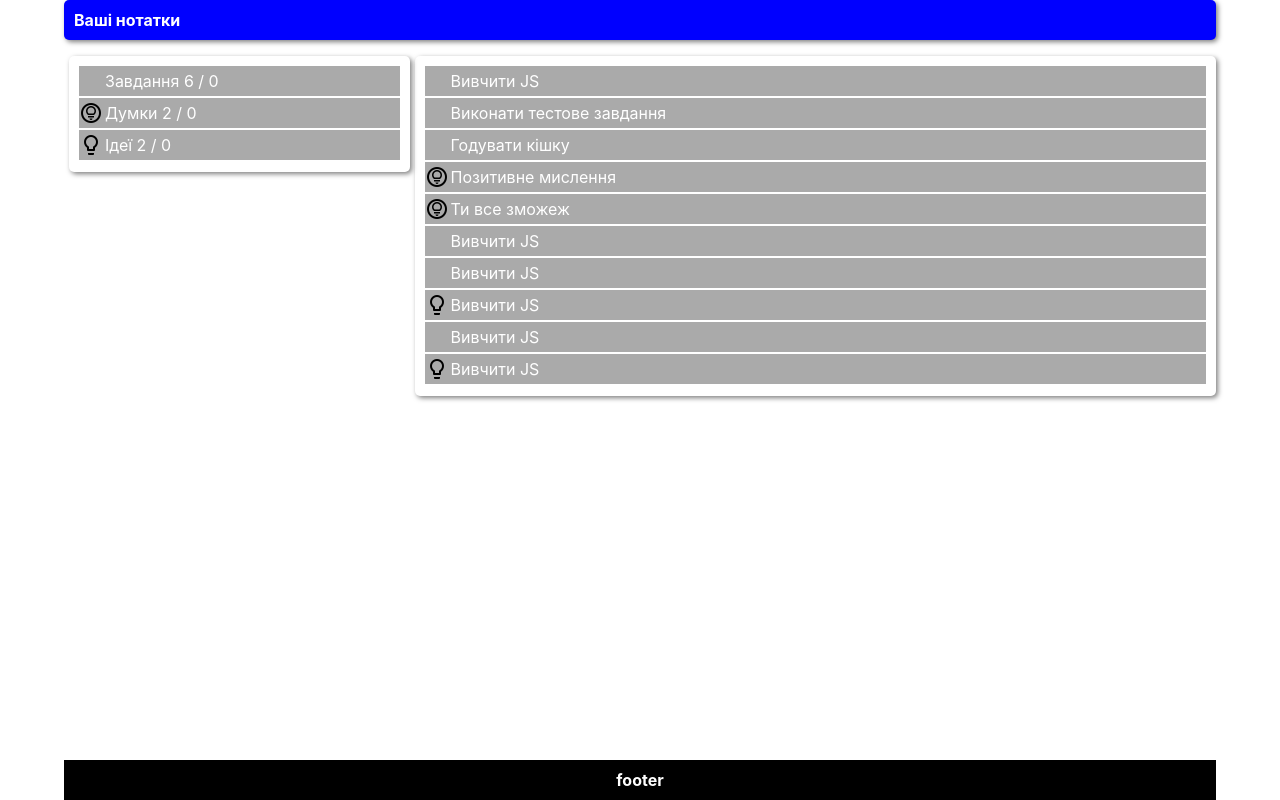
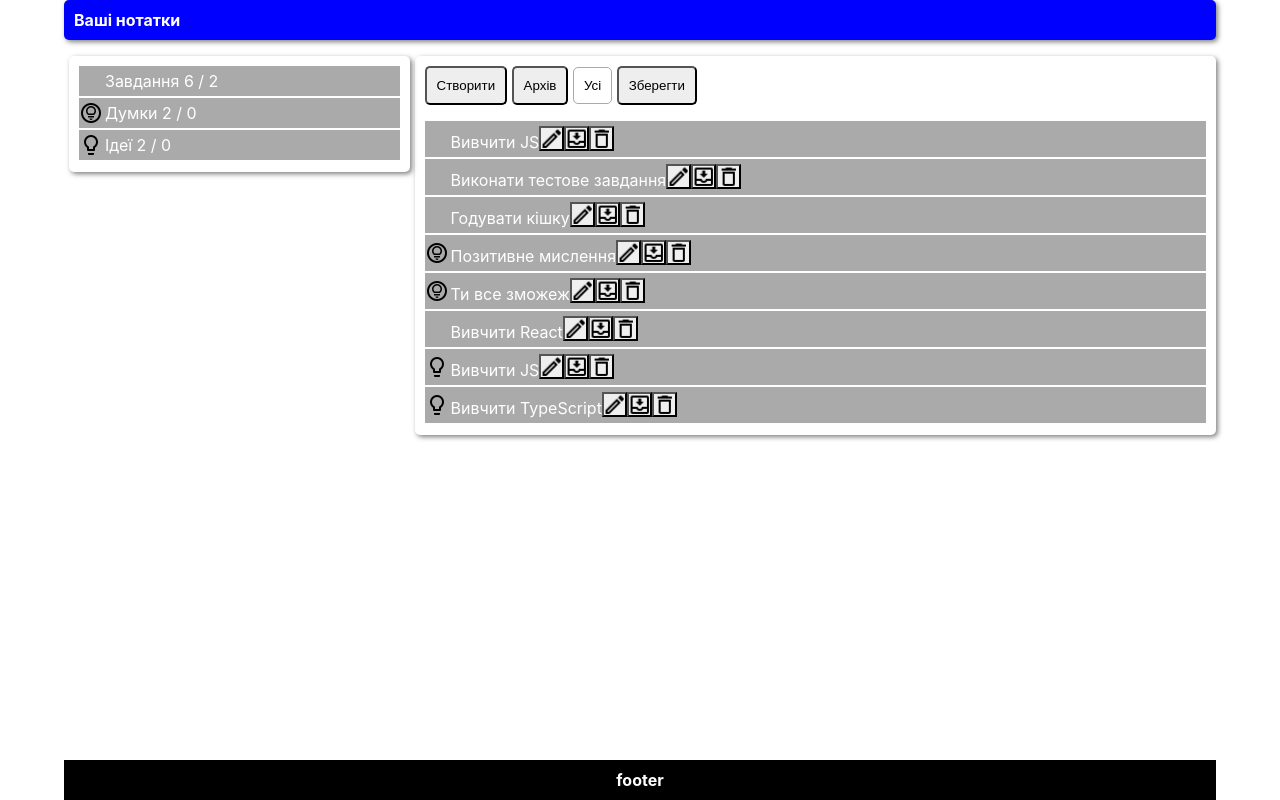
Before and after one commit to semenhohlov/task1, a plain HTML site: page index.html in a window 1280 px wide. Drawn offline with Linux system fonts and the light colour scheme.

Commit message:
Save, archive/unarchive, delete

```diff
--- a/assets/css/styles.css
+++ b/assets/css/styles.css
@@ -115,6 +115,15 @@ body {
   margin-bottom: 2px;
   cursor: pointer;
 }
+.btn {
+  padding: 10px;
+  background-color: #eee;
+  border-radius: 5px;
+}
+.btn-on {
+  background-color: white;
+  border: 1px solid #aaa;
+}
 .note-item {
   background-repeat: no-repeat;
   background-position: left center;
@@ -128,3 +137,21 @@ body {
   background-color: #eeffff;
   color: #999;
 }
+.note-item-btn{
+  background-repeat: no-repeat;
+  background-position: center;
+  height: 25px;
+  width: 25px;
+}
+.btn-edit {
+  background-image: url('../img/edit.png');
+}
+.btn-archive {
+  background-image: url('../img/archive.png');
+}
+.btn-unarchive {
+  background-image: url('../img/unarchive.png');
+}
+.btn-delete {
+  background-image: url('../img/delete.png');
+}
--- a/index.html
+++ b/index.html
@@ -21,6 +21,12 @@
         </div>
         <div class="col-70">
           <div class="panel">
+            <div class="nav mb-1">
+              <button class="btn" id="addButton">Створити</button>
+              <button class="btn" id="archiveButton">Архів</button>
+              <button class="btn" id="allButton">Усі</button>
+              <button class="btn" id="saveButton">Зберегти</button>
+            </div>
             <div class="notes-content" id="notesContent"></div>
           </div>
         </div>
--- a/src/data.js
+++ b/src/data.js
@@ -55,14 +55,14 @@ const initialData = {
     {
       created_at: 1650478608418,
       group_id: 1,
-      content: "Вивчити JS",
-      archived: false,
+      content: "Вивчити Vue",
+      archived: true,
       updated_at: []
     },
     {
       created_at: 1650478618418,
       group_id: 1,
-      content: "Вивчити JS",
+      content: "Вивчити React",
       archived: false,
       updated_at: []
     },
@@ -76,14 +76,14 @@ const initialData = {
     {
       created_at: 1650478638418,
       group_id: 1,
-      content: "Вивчити JS",
-      archived: false,
+      content: "Вивчити Redux",
+      archived: true,
       updated_at: []
     },
     {
       created_at: 1650478648418,
       group_id: 3,
-      content: "Вивчити JS",
+      content: "Вивчити TypeScript",
       archived: false,
       updated_at: []
     },
--- a/src/index.js
+++ b/src/index.js
@@ -3,11 +3,13 @@ import Store, {load, addNote, updateNote, deleteNote,
   showArchive, setActiveGroup} from './reducer.js';
 
 class Groups {
-  constructor(getState, content, setActive) {
+  constructor(getState, content, setActive, archiveButton, allButton) {
     this.items = [];
     this.getState = getState;
     this.content = content;
     this.setActive = setActive;
+    this.archiveButton = archiveButton;
+    this.allButton = allButton;
     this.img = ['task', 'thought', 'idea'];
   }
   getNotesCount(items, group_id, isArchived = false) {
@@ -23,6 +25,8 @@ class Groups {
   }
   show() {
     const activeGroup = this.getState().activeGroup;
+    this.allButton.className = activeGroup ? 'btn' : 'btn btn-on';
+    this.archiveButton.className = this.getState().showArchive ? 'btn btn-on' : 'btn';
     const notes = this.getState().notes;
     this.items = this.getState().groups;
     this.items.forEach(item => {
@@ -30,7 +34,6 @@ class Groups {
       item.clickHandler = (event) => {
         event.preventDefault();
         this.setActive(item);
-        console.log('click group_id', item.group_id);
       };
       item.div = div;
       div.classList.add('group-item');
@@ -46,7 +49,6 @@ class Groups {
     });
   }
   update() {
-    console.log('update');
     // remove all listeners
     this.items.forEach(item => {
       item.div.removeEventListener('click', item.clickHandler);
@@ -57,39 +59,77 @@ class Groups {
 };
 
 class Notes {
-  constructor(getState, content, setActive) {
+  constructor(getState, content, deleteNote, updateNote) {
     this.items = [];
     this.getState = getState;
     this.content = content;
-    this.setActive = setActive;
+    this.deleteNote = deleteNote;
+    this.updateNote = updateNote;
     this.img = ['task', 'thought', 'idea'];
   }
   show() {
-    this.items = this.getState().notes;
+    this.items = this.getState().notes.filter(item => !item.archived);
+    if (this.getState().showArchive) {
+      this.items = this.getState().notes.filter(item => item.archived);
+    }
     const activeGroup = this.getState().activeGroup;
     if (activeGroup) {
       this.items = this.items.filter(item => item.group_id === activeGroup.group_id);
     }
     this.items.forEach(item => {
       const div = document.createElement('div');
-      item.clickHandler = (event) => {
+      item.editHandler = (event) => {
         event.preventDefault();
-        this.setActive(item);
-        console.log('click note', item.content);
+        console.log('edit note', item.content);
+      };
+      item.archiveHandler = (event) => {
+        event.preventDefault();
+        const tmpItem = {...item};
+        tmpItem.archived = !tmpItem.archived;
+        this.updateNote(tmpItem);
+      };
+      item.deleteHandler = (event) => {
+        event.preventDefault();
+        this.deleteNote(item.created_at);
       };
       item.div = div;
       div.classList.add('note-item');
       div.classList.add(this.img[item.group_id - 1]);
       div.innerHTML = item.content;
-      div.addEventListener('click', item.clickHandler);
+      // buttons
+      const editBtn = document.createElement('button');
+      const archiveBtn = document.createElement('button');
+      const deleteBtn = document.createElement('button');
+
+      editBtn.classList.add('note-item-btn');
+      editBtn.classList.add('btn-edit');
+      archiveBtn.classList.add('note-item-btn');
+      if (item.archived) {
+        archiveBtn.classList.add('btn-unarchive');
+      } else {
+        archiveBtn.classList.add('btn-archive');
+      }
+      deleteBtn.classList.add('note-item-btn');
+      deleteBtn.classList.add('btn-delete');
+      item.editBtn = editBtn;
+      item.archiveBtn = archiveBtn;
+      item.deleteBtn = deleteBtn;
+      editBtn.addEventListener('click', item.editHandler);
+      archiveBtn.addEventListener('click', item.archiveHandler);
+      deleteBtn.addEventListener('click', item.deleteHandler);
+      div.insertAdjacentElement('beforeend', editBtn);
+      div.insertAdjacentElement('beforeend', archiveBtn);
+      div.insertAdjacentElement('beforeend', deleteBtn);
+
       this.content.insertAdjacentElement('beforeend', div);
     });
   }
   update() {
-    console.log('update');
     // remove all listeners
     this.items.forEach(item => {
-      item.div.removeEventListener('click', item.clickHandler);
+      item.editBtn.removeEventListener('click', item.editHandler);
+      item.archiveBtn.removeEventListener('click', item.archiveHandler);
+      item.deleteBtn.removeEventListener('click', item.deleteHandler);
     });
     this.content.innerHTML = '';
     this.show();
@@ -100,10 +140,21 @@ function start() {
   const data = DataLoader.load();
   load(data);
   const groupsContent = document.querySelector('#groupsContent');
-  const gr = new Groups(Store.getState, groupsContent, setActiveGroup);
+  const addButton = document.querySelector('#addButton');
+  const allButton = document.querySelector('#allButton');
+  allButton.addEventListener('click', () => {setActiveGroup();});
+  const archiveButton = document.querySelector('#archiveButton');
+  archiveButton.addEventListener('click', () => {showArchive();});
+  const saveButton = document.querySelector('#saveButton');
+  saveButton.addEventListener('click', (event) => {
+    event.preventDefault();
+    const state = Store.getState();
+    DataLoader.save({groups: [...state.groups], notes: [...state.notes]});
+  });
+  const gr = new Groups(Store.getState, groupsContent, setActiveGroup, archiveButton, allButton);
   gr.show();
   const notesContent = document.querySelector('#notesContent');
-  const nt = new Notes(Store.getState, notesContent, setActiveGroup);
+  const nt = new Notes(Store.getState, notesContent, deleteNote, updateNote);
   nt.show();
   Store.subscribe(gr.update.bind(gr));
   Store.subscribe(nt.update.bind(nt));
--- a/src/reducer.js
+++ b/src/reducer.js
@@ -69,9 +69,11 @@ export function load(payload) {
   store.dispatch({type: LOAD, payload});
 }
 export function addNote(payload) {
+  payload.created_at = Date.now();
   store.dispatch({type: ADD_NOTE, payload});
 }
 export function updateNote(payload) {
+  payload.updated_at.push(Date.now());
   store.dispatch({type: UPDATE_NOTE, payload});
 }
 export function deleteNote(payload) {
```
